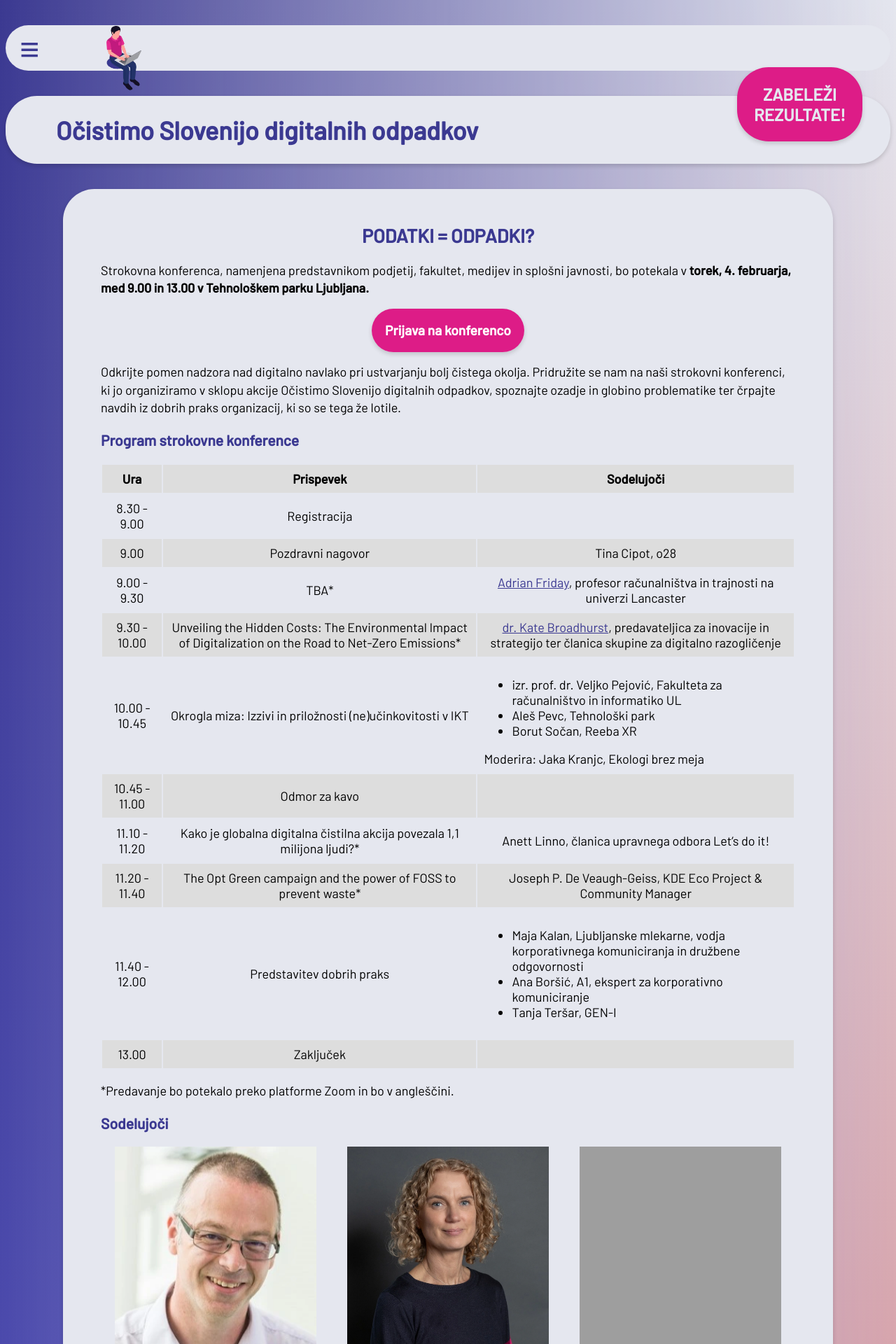
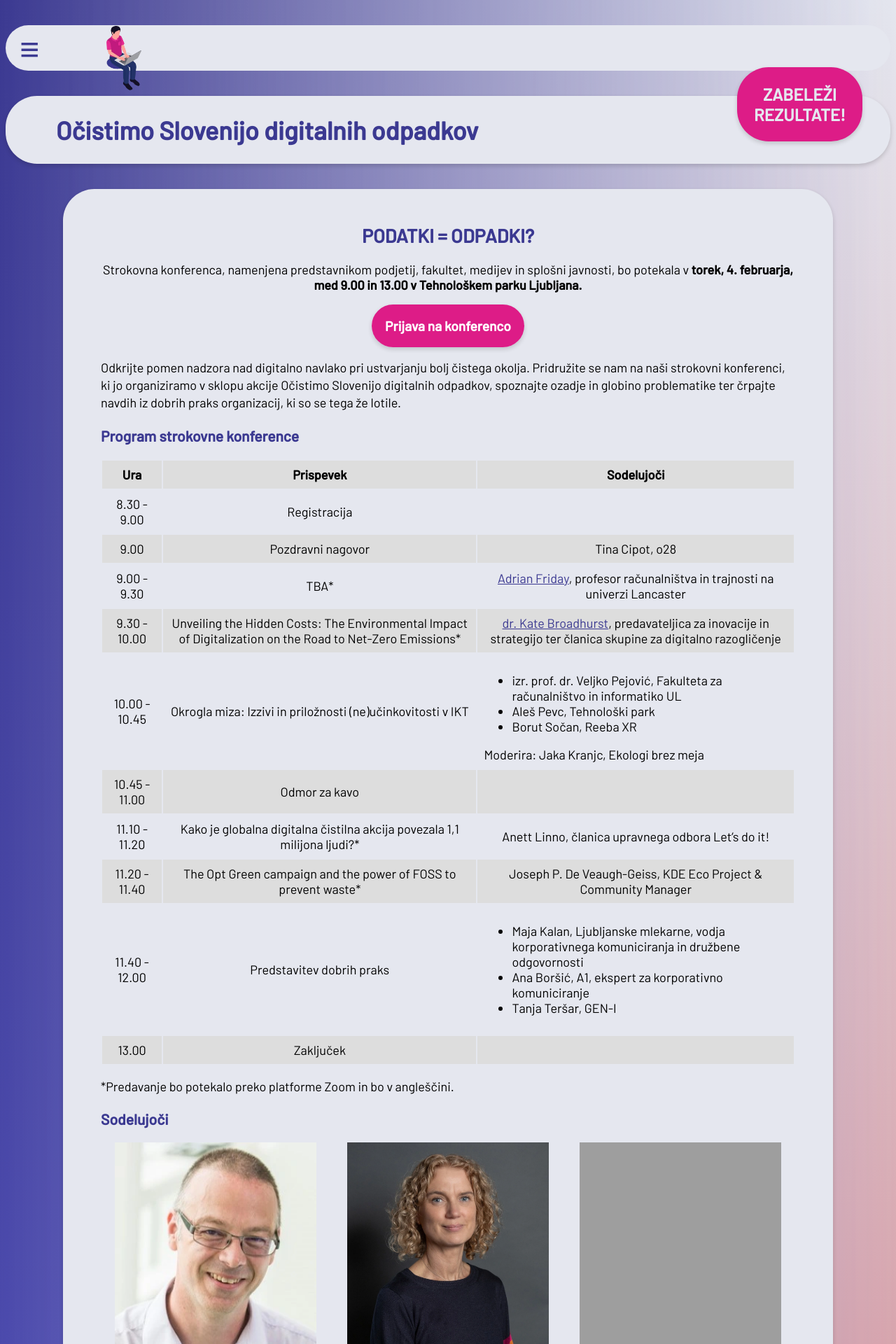
Before and after one commit to ewba/dcd-si, a Jekyll site: the page built from konferenca.md, in a window 1280 px wide. Shown: the top 1920 px of the page at 70% size. Built offline with Jekyll 4.4.1, drawn with Linux system fonts in a browser that asks for light colours; grey boxes are pictures that could not be loaded.

Commit message:
konf: center intro

```diff
--- a/konferenca.md
+++ b/konferenca.md
@@ -6,7 +6,9 @@ meta-description: Pridružite se nam na naši strokovni konferenci, ki jo organi
 title: Podatki = odpadki?
 co2: "0,03"
 ---
-Strokovna konferenca, namenjena predstavnikom podjetij, fakultet, medijev in splošni javnosti, bo potekala v **torek, 4. februarja, med 9.00 in 13.00 v Tehnološkem parku Ljubljana.**
+<div style="text-align: center;">
+Strokovna konferenca, namenjena predstavnikom podjetij, fakultet, medijev in splošni javnosti, bo potekala v <strong>torek, 4. februarja, med 9.00 in 13.00 v Tehnološkem parku Ljubljana.</strong>
+</div>
 
 <div class="btnpad" style="text-align: center;">
 <a class="button" href="https://docs.google.com/forms/d/1xJwZeN-cQ3w48IuZ-ql0Znc1J3enJJf1BdAy9Awi2fE/edit">Prijava na konferenco</a>
```
